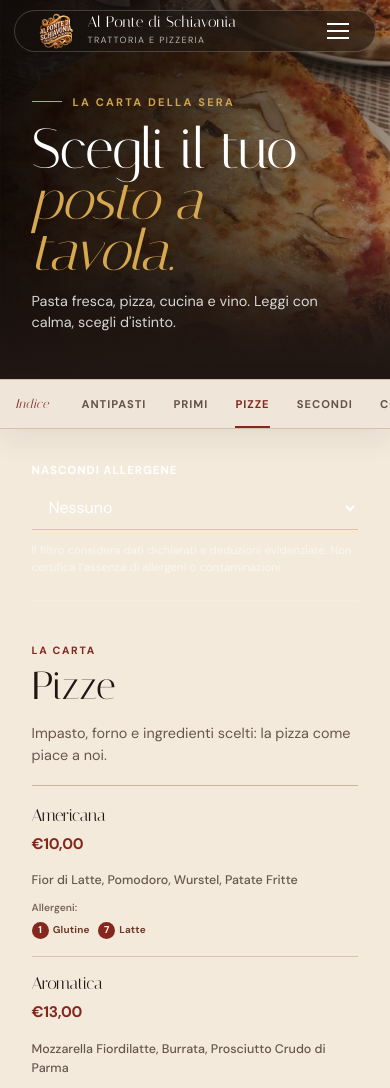
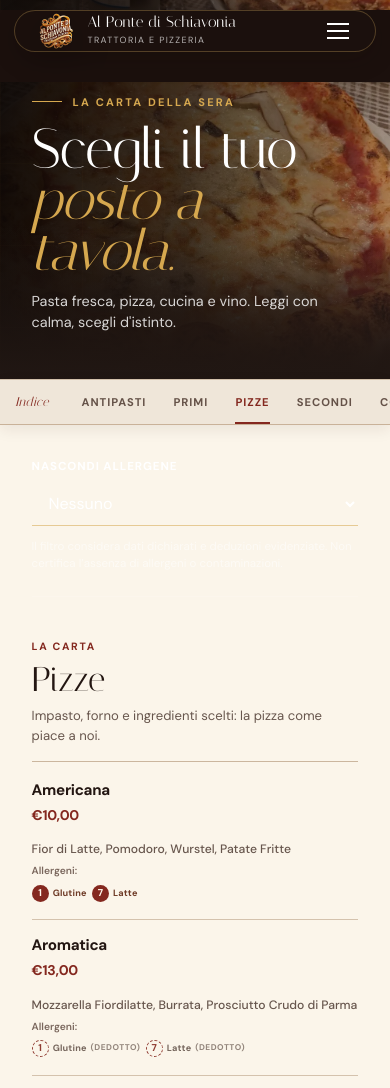
Before and after one commit to dal1312/-ponte6, a website: page menu.html in a window 390 px wide. Shown: the top 1088 px of the page. Drawn offline with Linux system fonts and the light colour scheme.

Commit message:
fix: simplify mobile menu presentation

```diff
--- a/css/styles.css
+++ b/css/styles.css
@@ -4032,8 +4032,16 @@ button:disabled { opacity: .5; cursor: not-allowed; }
 
 .after-dark-menu .menu-main,
 .after-dark-order .order-page {
-  background: #f3eadc;
+  background: #fbf5ea;
   color: #231612;
+}
+.after-dark-menu .navbar,
+.after-dark-order .navbar { background: #1b100d; }
+.after-dark-menu .nav-container,
+.after-dark-order .nav-container {
+  border-color: rgba(228,187,104,.28);
+  background: #1b100d;
+  box-shadow: 0 8px 24px rgba(23,12,8,.18);
 }
 .after-dark-menu .menu-category-intro,
 .after-dark-order .order-menu h2 { border-color: #cbb69e; }
@@ -4111,12 +4119,58 @@ button:disabled { opacity: .5; cursor: not-allowed; }
 }
 
 @media (max-width: 620px) {
+  .after-dark-menu .navbar,
+  .after-dark-order .navbar { height: 72px; }
+  .after-dark-menu .menu-filters,
+  .after-dark-order .menu-filters {
+    border-bottom-color: #c9b299;
+    box-shadow: 0 5px 14px rgba(47,28,20,.08);
+  }
+  .after-dark-menu .filter-index-label,
+  .after-dark-menu .filter-btn,
+  .after-dark-order .filter-index-label,
+  .after-dark-order .filter-btn { min-height: 44px; }
+  .after-dark-menu .menu-category-intro {
+    gap: .5rem;
+    padding-bottom: 1rem;
+  }
+  .after-dark-menu .menu-category-intro h2 { font-size: 2.15rem; }
+  .after-dark-menu .menu-category-summary p { font-size: .82rem; }
   .after-dark-menu .menu-item-content,
   .after-dark-order .order-item { padding-block: 1rem; }
   .after-dark-menu .menu-item-header h3,
   .after-dark-order .order-item-name { font-size: 1.08rem; }
   .after-dark-menu .dish-description,
   .after-dark-order .order-pizza-ingredients { font-size: .78rem; }
+  .after-dark-menu .menu-item-content.has-photo .menu-item-layout {
+    grid-template-columns: 48px minmax(0, 1fr);
+    gap: .7rem;
+  }
+  .after-dark-menu .menu-item-content.has-photo .menu-item-copy {
+    grid-column: 2;
+    grid-row: 1;
+  }
+  .after-dark-menu .dish-photo-thumb {
+    grid-column: 1;
+    grid-row: 1;
+    width: 48px;
+    height: 48px;
+  }
+  .after-dark-menu .menu-item-header h3 {
+    font-family: var(--sans);
+    font-size: .95rem;
+    font-weight: 700;
+    line-height: 1.22;
+    letter-spacing: -.02em;
+  }
+  .after-dark-menu .price { margin-top: .28rem; font-size: .88rem; }
+  .after-dark-menu .dish-description {
+    font-size: .76rem;
+    line-height: 1.38;
+  }
+  .after-dark-menu .allergens { margin-top: .45rem; gap: .25rem; }
+  .after-dark-menu .allergens::before { margin-right: .15rem; }
+  .after-dark-menu .allergen { font-size: .57rem; }
 }
 
 /* Reduced motion */
--- a/service-worker.js
+++ b/service-worker.js
@@ -1,4 +1,4 @@
-const STATIC_CACHE = "ponte6-static-v73";
+const STATIC_CACHE = "ponte6-static-v75";
 const RUNTIME_CACHE = "ponte6-runtime-v1";
 const RUNTIME_LIMIT = 50;
 
```
